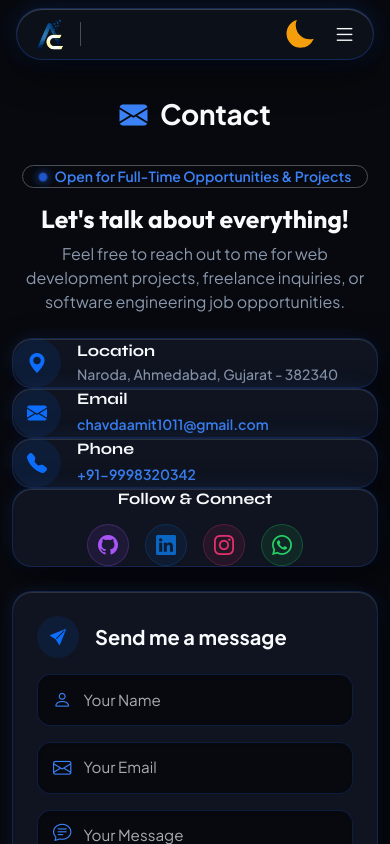
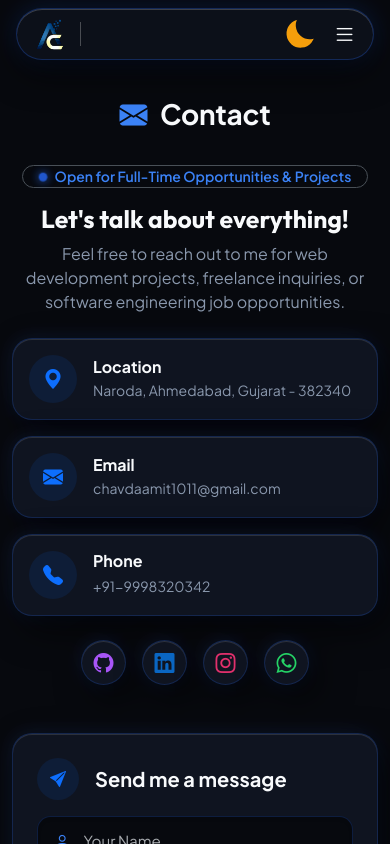
Before and after one commit to chavdaamit1011-svg/Portfolio, a React (Vite) app: page /contact in a window 390 px wide. Shown: the top 844 px of the page. Built offline with nearby package versions, Linux system fonts and the light colour scheme; a web font is replaced by a local one.

Commit message:
feat: implement contact form with validation and add responsive navigation component

```diff
--- a/src/components/Contact.tsx
+++ b/src/components/Contact.tsx
@@ -73,54 +73,55 @@ export default function Contact() {
         {/* 2-Column Row starting EXACTLY at Location Card & Contact Form Card */}
         <div className="row g-4 g-lg-5 align-items-start">
           {/* Left Column: Location, Email, Phone Cards + Social Icons */}
-          <div className="col-lg-5">
-            <div className="d-flex flex-column gap-3.5">
+          <div className="col-lg-5 mb-4 mb-lg-0">
+            <div className="d-flex flex-column gap-3 mb-4">
               {/* Location Card */}
-              <div className="custom-card p-3.5 d-flex align-items-center gap-3">
-                <div className="rounded-circle p-2.5 bg-primary bg-opacity-10 text-primary d-flex align-items-center justify-content-center flex-shrink-0" style={{ width: '48px', height: '48px' }}>
+              <div className="custom-card p-3 d-flex align-items-center gap-3">
+                <div className="contact-icon-wrapper rounded-circle d-flex align-items-center justify-content-center text-primary bg-primary bg-opacity-10">
                   <i className="bi bi-geo-alt-fill fs-5"></i>
                 </div>
                 <div>
-                  <h5 className="fs-6 fw-bold text-custom-heading mb-1 font-heading">Location</h5>
-                  <p className="text-custom-muted small mb-0 fw-medium">Naroda, Ahmedabad, Gujarat - 382340</p>
+                  <h5 className="fs-6 fw-bold text-custom-heading mb-1">Location</h5>
+                  <p className="text-custom-muted small mb-0">Naroda, Ahmedabad, Gujarat - 382340</p>
                 </div>
               </div>
 
-              {/* Email Card (Clickable) */}
-              <div className="custom-card p-3.5 d-flex align-items-center gap-3">
-                <div className="rounded-circle p-2.5 bg-primary bg-opacity-10 text-primary d-flex align-items-center justify-content-center flex-shrink-0" style={{ width: '48px', height: '48px' }}>
+              {/* Email Card */}
+              <div className="custom-card p-3 d-flex align-items-center gap-3">
+                <div className="contact-icon-wrapper rounded-circle d-flex align-items-center justify-content-center text-primary bg-primary bg-opacity-10">
                   <i className="bi bi-envelope-fill fs-5"></i>
                 </div>
                 <div>
-                  <h5 className="fs-6 fw-bold text-custom-heading mb-1 font-heading">Email</h5>
-                  <a href="mailto:chavdaamit1011@gmail.com" className="text-cyan small fw-semibold text-decoration-none hover-underline">
+                  <h5 className="fs-6 fw-bold text-custom-heading mb-1">Email</h5>
+                  <a href="mailto:chavdaamit1011@gmail.com" className="text-custom-muted small text-decoration-none hover-white mb-0 text-break d-block">
                     chavdaamit1011@gmail.com
                   </a>
                 </div>
               </div>
 
-              {/* Phone Card (Clickable) */}
-              <div className="custom-card p-3.5 d-flex align-items-center gap-3">
-                <div className="rounded-circle p-2.5 bg-primary bg-opacity-10 text-primary d-flex align-items-center justify-content-center flex-shrink-0" style={{ width: '48px', height: '48px' }}>
+              {/* Phone Card */}
+              <div className="custom-card p-3 d-flex align-items-center gap-3">
+                <div className="contact-icon-wrapper rounded-circle d-flex align-items-center justify-content-center text-primary bg-primary bg-opacity-10">
                   <i className="bi bi-telephone-fill fs-5"></i>
                 </div>
                 <div>
-                  <h5 className="fs-6 fw-bold text-custom-heading mb-1 font-heading">Phone</h5>
-                  <a href="tel:+919998320342" className="text-cyan small fw-semibold text-decoration-none hover-underline">
+                  <h5 className="fs-6 fw-bold text-custom-heading mb-1">Phone</h5>
+                  <a href="tel:+919998320342" className="text-custom-muted small text-decoration-none hover-white mb-0">
                     +91-9998320342
                   </a>
                 </div>
               </div>
+            </div>
 
-              {/* Social Media Connect Row */}
-              <div className="custom-card p-3.5 text-center">
-                <h5 className="fs-6 fw-bold text-custom-heading mb-3 font-heading">Follow & Connect</h5>
-                <div className="d-flex justify-content-center align-items-center gap-3">
+            {/* Social Links (GitHub, LinkedIn, Instagram, WhatsApp) */}
+            <div className="d-flex justify-content-center justify-content-md-start align-items-center gap-3">
               <a
                 href="https://github.com/chavdaamit1011-svg"
                 target="_blank"
                 rel="noopener noreferrer"
-                    className="social-drawer-icon social-icon-github"
+                className="custom-card p-3 text-custom-heading text-decoration-none d-flex align-items-center justify-content-center rounded-circle"
+                style={{ width: '45px', height: '45px' }}
+                aria-label="GitHub"
                 title="GitHub"
               >
                 <i className="bi bi-github fs-5 text-github"></i>
@@ -129,7 +130,9 @@ export default function Contact() {
                 href="https://www.linkedin.com/in/amit-chavda-9ab181355/"
                 target="_blank"
                 rel="noopener noreferrer"
-                    className="social-drawer-icon social-icon-linkedin"
+                className="custom-card p-3 text-custom-heading text-decoration-none d-flex align-items-center justify-content-center rounded-circle"
+                style={{ width: '45px', height: '45px' }}
+                aria-label="LinkedIn"
                 title="LinkedIn"
               >
                 <i className="bi bi-linkedin fs-5 text-linkedin"></i>
@@ -138,7 +141,9 @@ export default function Contact() {
                 href="https://www.instagram.com/chavda_amit_111/"
                 target="_blank"
                 rel="noopener noreferrer"
-                    className="social-drawer-icon social-icon-instagram"
+                className="custom-card p-3 text-custom-heading text-decoration-none d-flex align-items-center justify-content-center rounded-circle"
+                style={{ width: '45px', height: '45px' }}
+                aria-label="Instagram"
                 title="Instagram"
               >
                 <i className="bi bi-instagram fs-5 text-instagram"></i>
@@ -147,13 +152,13 @@ export default function Contact() {
                 href="https://wa.me/919998320342"
                 target="_blank"
                 rel="noopener noreferrer"
-                    className="social-drawer-icon social-icon-whatsapp"
+                className="custom-card p-3 text-custom-heading text-decoration-none d-flex align-items-center justify-content-center rounded-circle"
+                style={{ width: '45px', height: '45px' }}
+                aria-label="WhatsApp"
                 title="WhatsApp"
               >
                 <i className="bi bi-whatsapp fs-5 text-whatsapp"></i>
               </a>
-                </div>
-              </div>
             </div>
           </div>
 
--- a/src/components/Navbar.tsx
+++ b/src/components/Navbar.tsx
@@ -139,23 +139,26 @@ export default function Navbar({ theme, toggleTheme }: NavbarProps) {
 
             {/* PART 1: LEFT (Brand AC Logo + Vertical Separator Line |) */}
             <div className="d-flex align-items-center">
-              <NavLink
+              <div
                 className="navbar-brand p-0 m-0 d-flex align-items-center position-relative text-decoration-none"
-                to="/profile"
-                onClick={closeMobileMenu}
-                aria-label="Amit Chavda Developer Profile"
+                onClick={(e) => {
+                  e.preventDefault()
+                  closeMobileMenu()
+                  setIsProfileDrawerOpen(true)
+                }}
+                style={{ cursor: 'pointer' }}
                 title="Click to view Developer Profile"
               >
                 <div className="brand-logo-wrapper">
                   <img
                     src={logoAmit}
-                    alt="Amit Chavda Logo"
+                    alt="Amit Chavda AC Logo"
                     className="brand-logo-img"
                     loading="eager"
                     decoding="async"
                   />
                 </div>
-              </NavLink>
+              </div>
               <div className="nav-vertical-divider d-block"></div>
             </div>
 
```
Lines whose indentation alone changed are shown as unchanged.
